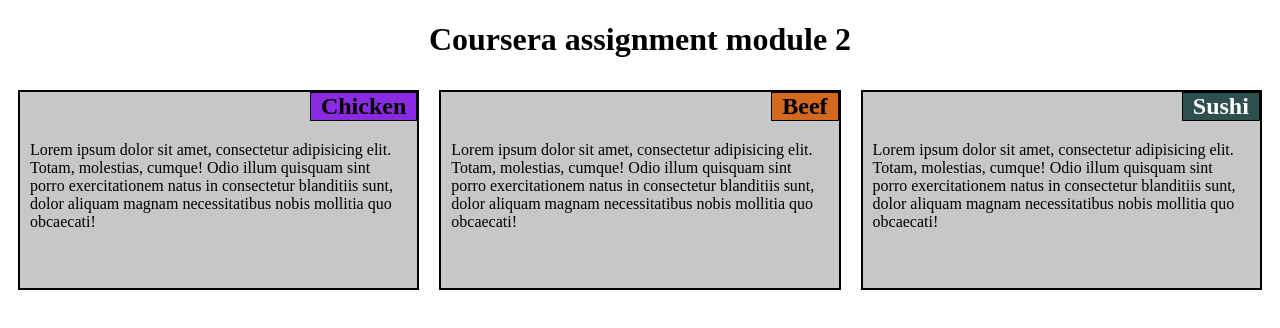
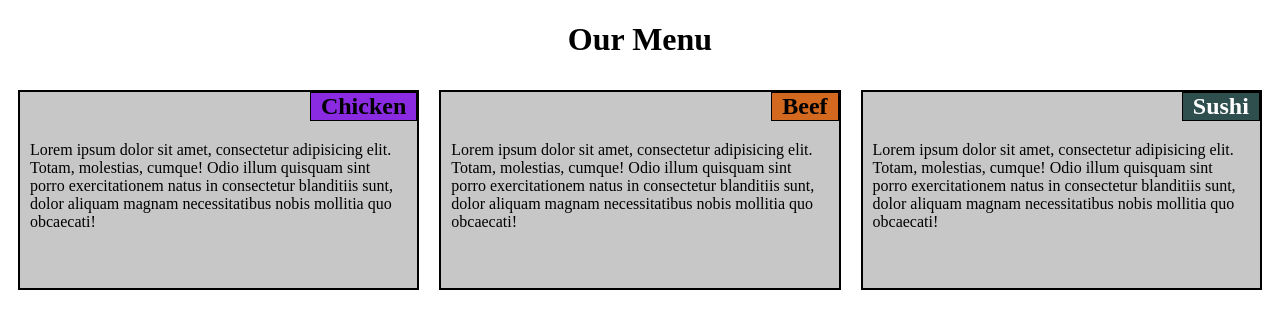
Before and after one commit to jhheng/coursera-solutions, a plain HTML site: page mod2_solution/index.html in a window 1280 px wide. Drawn offline with Linux system fonts and the light colour scheme.

Commit message:
Update index.html

```diff
--- a/mod2_solution/index.html
+++ b/mod2_solution/index.html
@@ -8,7 +8,7 @@
 </head>
 <body>
 
-<h1>Coursera assignment module 2</h1>
+<h1>Our Menu</h1>
 
 <div class="col-lg-4 col-md-6">
 	<div class="section">
```
